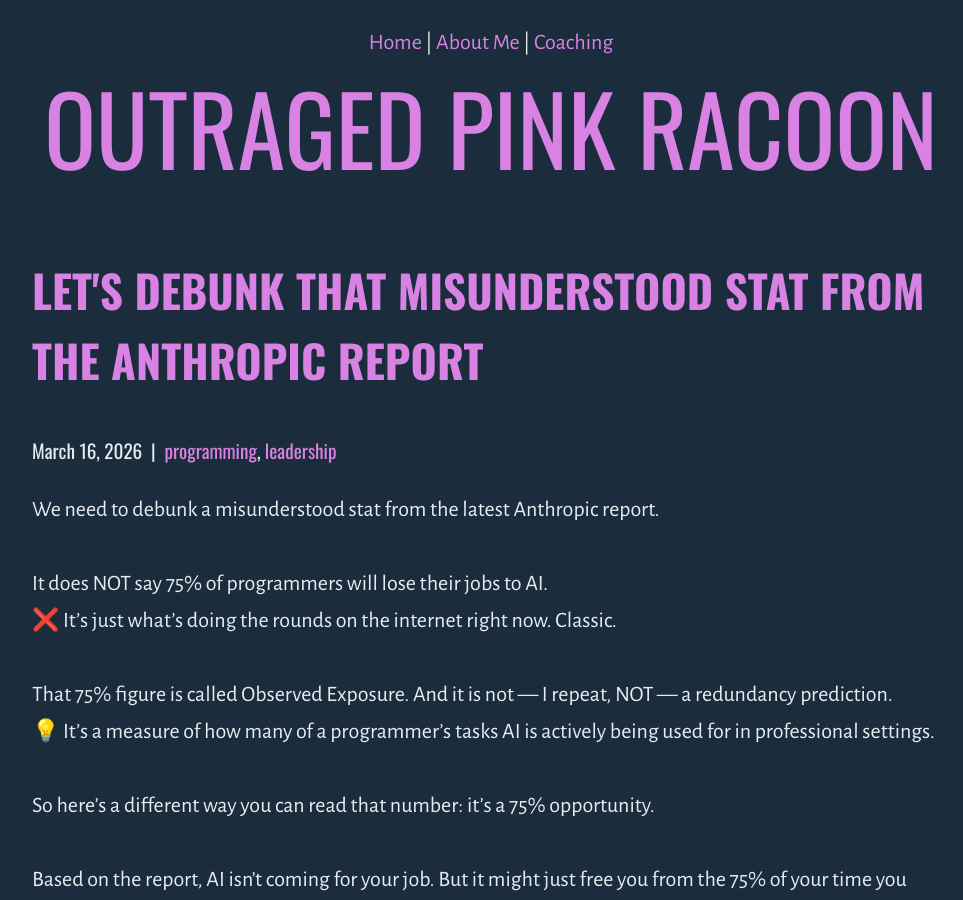
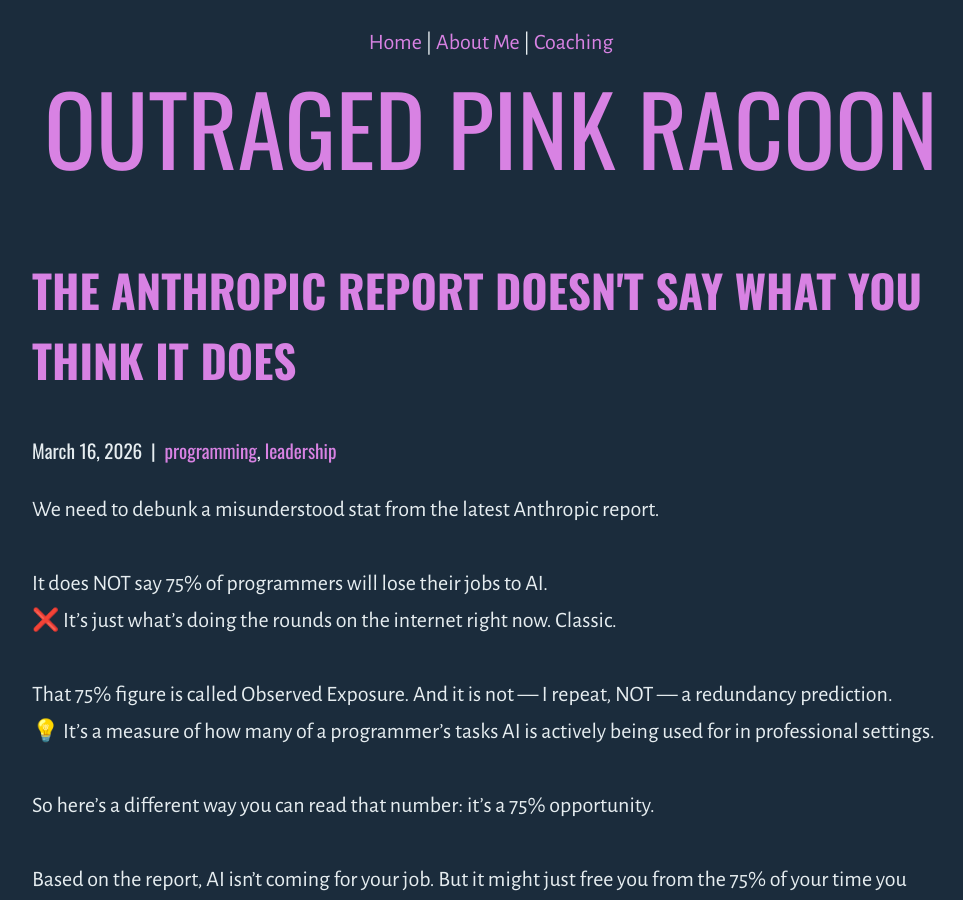
Before and after one commit to outragedpinkracoon/outragedpinkracoon.github.io, a Jekyll site: the page built from _posts/2026-03-16-anthropic-report-debunk.md, in a window 1280 px wide and 900 px high. Shown: the whole window, without its empty margins (149-1112 px from the left). Built offline with Jekyll 4.4.1, drawn with Linux system fonts in a browser that asks for light colours; comment, search, counter and statistics services are not loaded.

Commit message:
shortens post titles
Co-Authored-By: Claude Sonnet 4.6 <noreply@anthropic.com>

```diff
--- a/_posts/2026-03-16-anthropic-report-debunk.md
+++ b/_posts/2026-03-16-anthropic-report-debunk.md
@@ -1,5 +1,5 @@
 ---
-title: Let's Debunk That Misunderstood Stat From the Anthropic Report
+title: The Anthropic Report Doesn't Say What You Think It Does
 description: The latest Anthropic report does NOT say 75% of programmers will lose their jobs to AI. Here's what it actually says — and why the difference matters.
 layout: post
 categories: [programming, leadership]
```
Also changed, not shown: _posts/2026-01-06-if-you-dont-rest-you-pay-for-it.md (+1 -1 lines), _posts/2026-02-04-leetcode-interviews-are-incredible.md (+1 -1 lines), _posts/2026-03-03-baby-with-a-chainsaw.md (+1 -1 lines), _posts/2026-03-14-one-more-qualification.md (+1 -1 lines).
